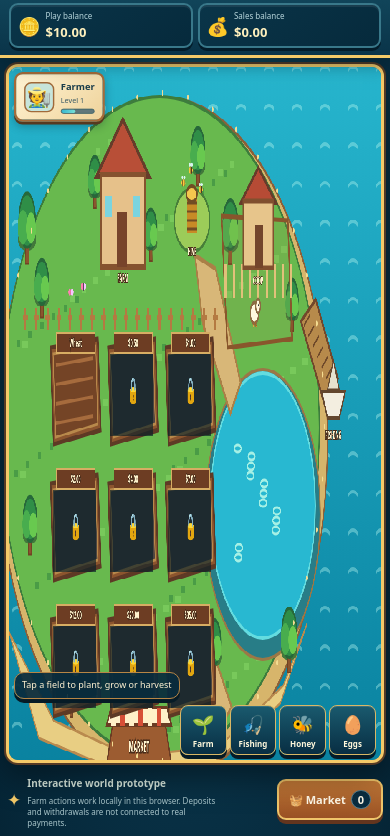
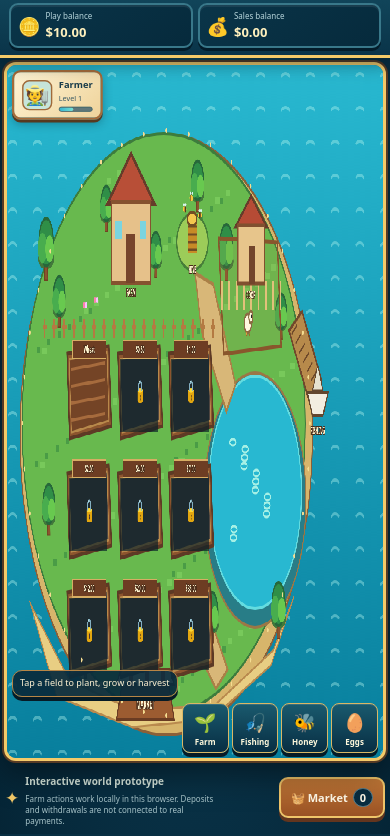
Before and after one commit to moh22201/Growora, a plain HTML site: page index.html in a window 390 px wide. Shown: the part 59-895 px from the top of the page. Drawn offline with Linux system fonts and the light colour scheme.

Commit message:
Update styles.css

```diff
--- a/styles.css
+++ b/styles.css
@@ -752,3 +752,31 @@ select:focus-visible {
     animation: none !important;
   }
 }
+
+/* GROWORA HOTFIX — remove nested-looking canvas zoom */
+#world {
+  transform: none !important;
+  width: 100% !important;
+  height: 100% !important;
+  display: block;
+}
+
+.world-frame {
+  width: 100%;
+  height: calc(100svh - 145px);
+  min-height: 480px;
+  max-height: none;
+  overflow: hidden;
+}
+
+@media (max-width: 520px) {
+  main {
+    padding: 4px 4px 0;
+  }
+
+  .world-frame {
+    height: calc(100svh - 145px);
+    min-height: 480px;
+    flex: 1 0 auto;
+  }
+}
```
